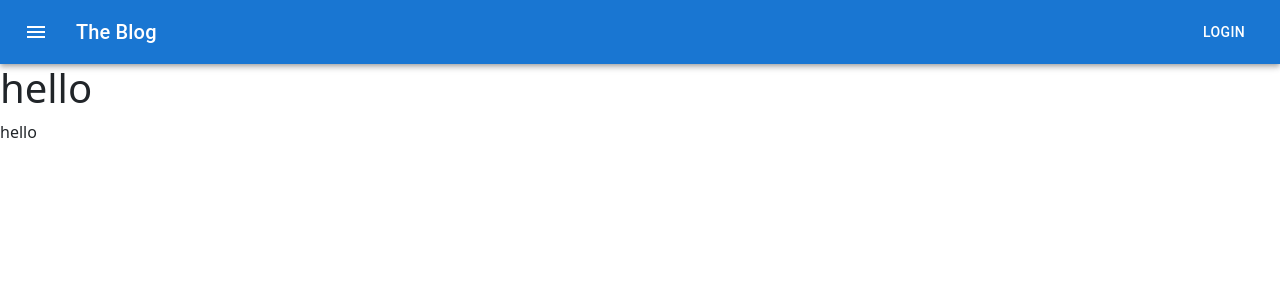
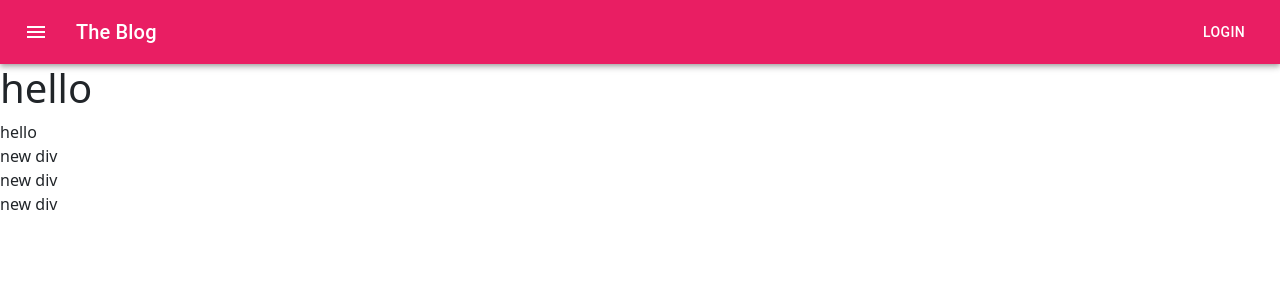
Before and after one commit to twrigh404G/Blog, a React (Create React App) app in the folder blog/: page / in a window 1280 px wide. Shown: the top 300 px of the page. Built offline with nearby package versions, Linux system fonts and the light colour scheme.

Commit message:
global styles mui initilized

```diff
--- a/blog/src/footer.js
+++ b/blog/src/footer.js
@@ -1,18 +1,20 @@
 import * as React from 'react';
 import Grid from '@mui/material/Grid';
+import css from '@emotion/react';
+
 
 
 const Footer = (props) => {
     return(
         <Grid container>
-            <Grid item xs={4}>
-                <div></div>
+            <Grid item xs={12}>
+                <item>new div</item>
             </Grid>
-            <Grid item xs={4}>
-                <div></div>
+            <Grid item xs={12}>
+                <item>new div</item>
             </Grid>
-            <Grid item xs={4}>
-                <div></div>
+            <Grid item xs={12}>
+                <item>new div</item>
             </Grid>
         </Grid>
     )
--- a/blog/src/index.js
+++ b/blog/src/index.js
@@ -1,11 +1,25 @@
 import React from 'react';
 import ReactDOM from 'react-dom/client';
 import App from './App';
+import { ThemeProvider, createTheme } from "@mui/material";
+
+const theme = createTheme({
+  palette: {
+    primary: {
+      main: "#e91e63"
+    },
+    secondary: {
+      main: "#e91e63"
+  }
+  }
+})
 
 const root = ReactDOM.createRoot(document.getElementById('root'));
 root.render(
   <React.StrictMode>
-    <App />
+    <ThemeProvider theme={theme}>
+      <App />
+    </ThemeProvider>
   </React.StrictMode>
 );
 
--- a/blog/src/navbar.js
+++ b/blog/src/navbar.js
@@ -12,7 +12,7 @@ export default function ButtonAppBar() {
 
 
   return (
-    <Box sx={{ flexGrow: 1 }}>
+    <Box sx={{ flexGrow: 1, bgcolor: 'primary.main'}}>
       <AppBar position="static">
         <Toolbar>
           <IconButton
```
